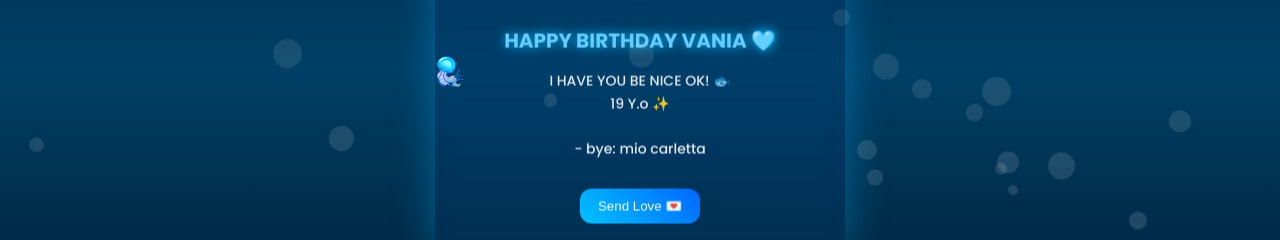
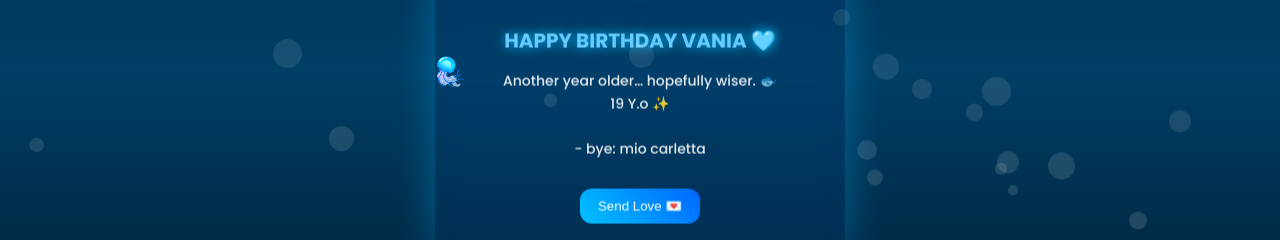
Before and after one commit to miocarletta/miocarletta, a plain HTML site: page index.html in a window 1280 px wide. Shown: the part 331-571 px from the top of the page. Drawn offline with Linux system fonts and the light colour scheme.

Commit message:
Update index.html

```diff
--- a/index.html
+++ b/index.html
@@ -118,7 +118,7 @@ button {
     <h1>HAPPY BIRTHDAY VANIA 🩵</h1>
 
     <p>
-        I HAVE YOU BE NICE OK! 🐟<br>
+        Another year older… hopefully wiser. 🐟<br>
         19 Y.o ✨<br><br>
         - bye: mio carletta
     </p>
```
